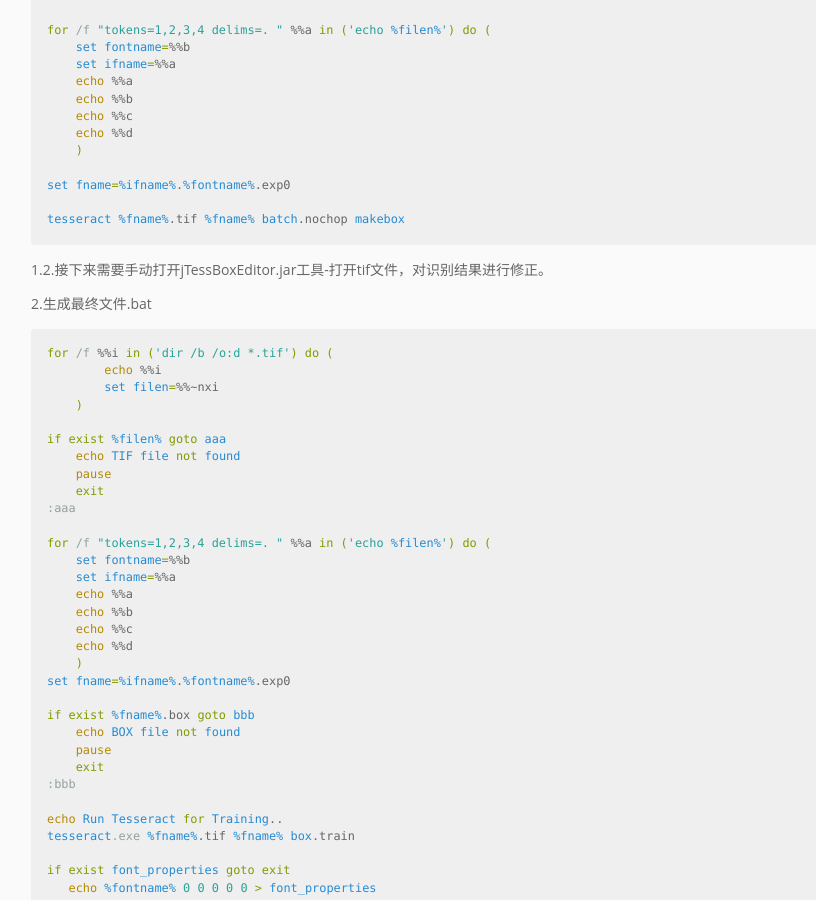
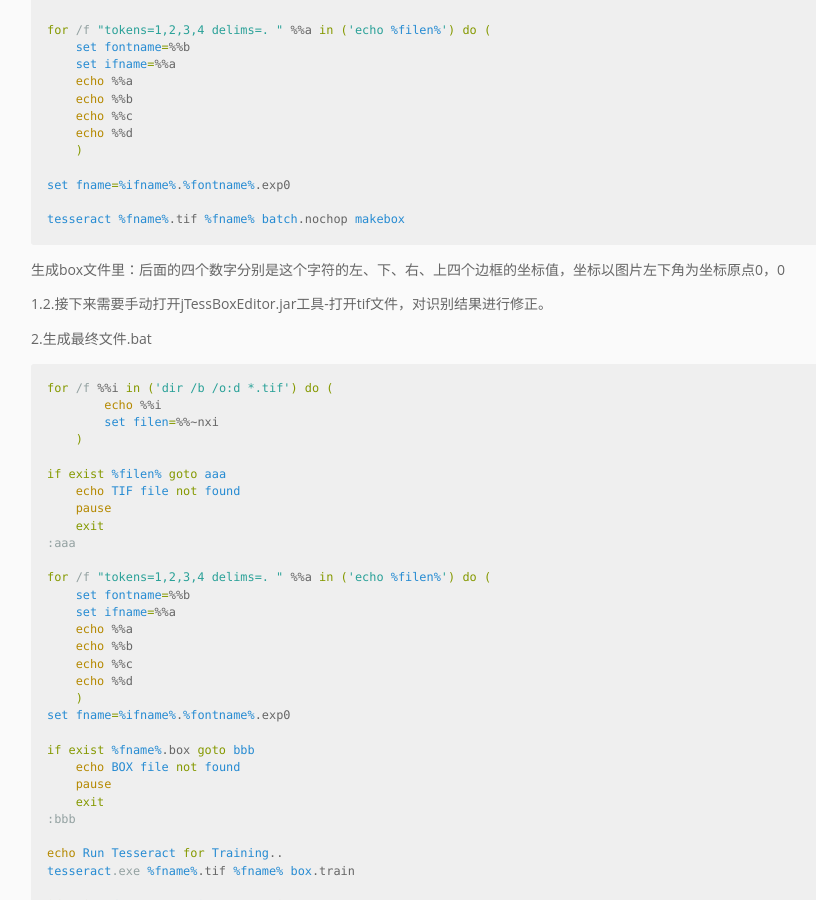
Before and after one commit to pingmalu/pingmalu.github.io, a Jekyll site: the page built from _posts/2016-06-20-tesseract使用记录.md, in a window 1280 px wide and 900 px high, scrolled down 2078 px. Shown: the whole window, without its empty margins (169-985 px from the left). Built offline with Jekyll 4.4.1, drawn with Linux system fonts in a browser that asks for light colours; nearby versions of some CDN libraries.

Commit message:
tesseract

```diff
--- a/_posts/2016-06-20-tesseract使用记录.md
+++ b/_posts/2016-06-20-tesseract使用记录.md
@@ -103,6 +103,9 @@ set fname=%ifname%.%fontname%.exp0
 tesseract %fname%.tif %fname% batch.nochop makebox
 
 {% endhighlight %}
+
+生成box文件里：后面的四个数字分别是这个字符的左、下、右、上四个边框的坐标值，坐标以图片左下角为坐标原点0，0
+
 
 1.2.接下来需要手动打开jTessBoxEditor.jar工具-打开tif文件，对识别结果进行修正。
 
```
